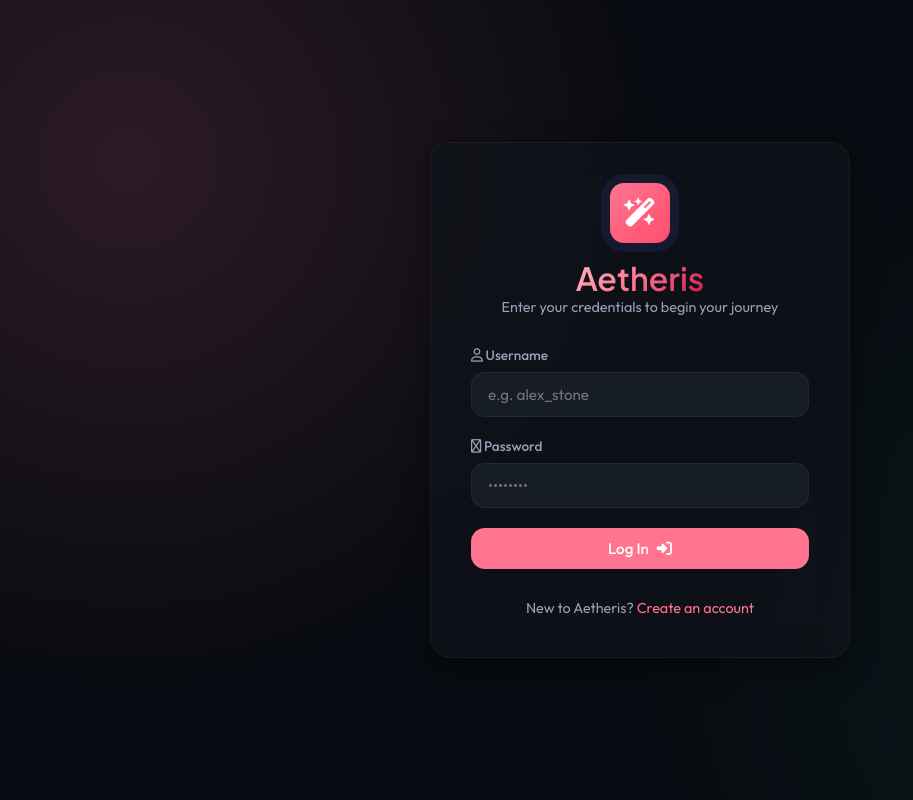
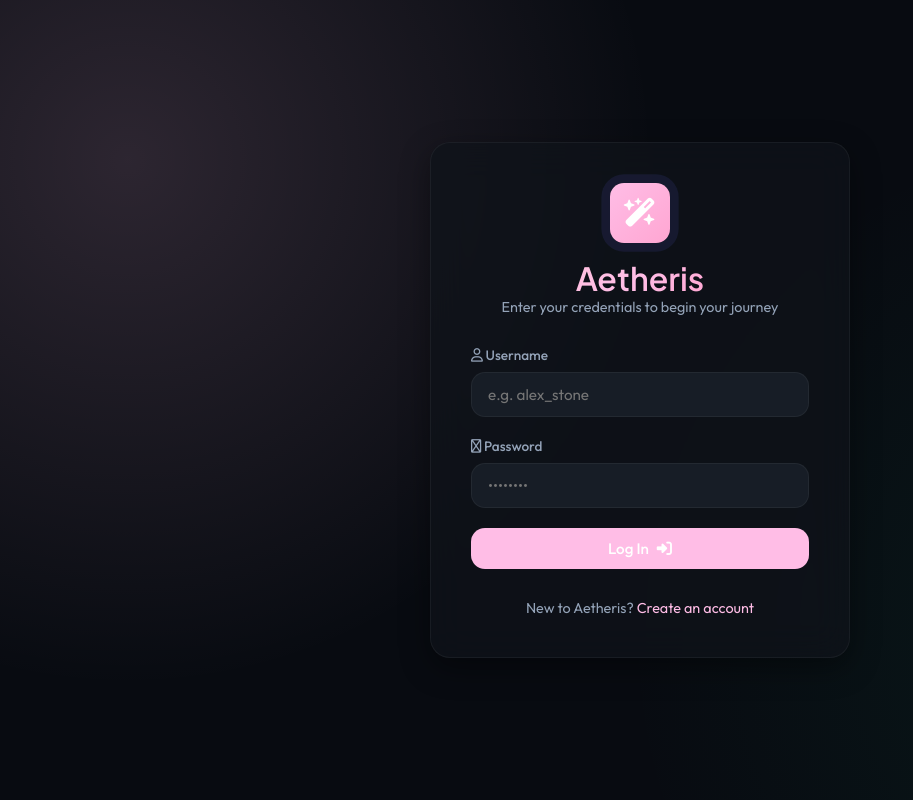
Before and after one commit to esafshanum/Aetheris-AI, a FastAPI app: page / in a window 1280 px wide. Shown: the whole page, without its empty margins (0-913 px from the left). Run offline with FastAPI, Linux system fonts and the light colour scheme.

Commit message:
Update colors to match the exact baby pink reference

```diff
--- a/frontend/static/css/styles.css
+++ b/frontend/static/css/styles.css
@@ -34,16 +34,17 @@
     --text-secondary: #94a3b8;
     --text-muted: #64748b;
 
-    --accent-primary: #ff758f; /* Bubble Pink */
-    --accent-hover: #ff4d6d;
-    --accent-glow: rgba(255, 117, 143, 0.35);
-    --accent-light: rgba(255, 117, 143, 0.1);
+    --accent-primary: #ffbde6; /* Baby/Bubble Pink */
+    --accent-hover: #ffa6d2;
+    --accent-glow: rgba(255, 189, 230, 0.35);
+    --accent-light: rgba(255, 189, 230, 0.1);
 
     --glass-bg: rgba(15, 19, 26, 0.75);
     --glass-border: rgba(255, 255, 255, 0.05);
     --glass-shadow: rgba(0, 0, 0, 0.4);
 
-    --chat-bubble-user: #ff758f;
+    --chat-bubble-user: #ffbde6;
+    --chat-bubble-user-text: #080b11;
     --chat-bubble-ai: rgba(23, 29, 38, 0.85);
     --chat-bubble-ai-border: rgba(255, 255, 255, 0.03);
 
@@ -66,16 +67,17 @@
     --text-secondary: #475569;
     --text-muted: #64748b;
 
-    --accent-primary: #ff4d6d;
-    --accent-hover: #c9184a;
-    --accent-glow: rgba(255, 77, 109, 0.2);
-    --accent-light: rgba(255, 77, 109, 0.08);
+    --accent-primary: #ffa6d2;
+    --accent-hover: #ff758f;
+    --accent-glow: rgba(255, 166, 210, 0.2);
+    --accent-light: rgba(255, 166, 210, 0.08);
 
     --glass-bg: rgba(255, 255, 255, 0.8);
     --glass-border: rgba(15, 23, 42, 0.08);
     --glass-shadow: rgba(15, 23, 42, 0.05);
 
-    --chat-bubble-user: #ff4d6d;
+    --chat-bubble-user: #ffa6d2;
+    --chat-bubble-user-text: #080b11;
     --chat-bubble-ai: #f1f5f9;
     --chat-bubble-ai-border: rgba(15, 23, 42, 0.04);
 
@@ -154,7 +156,7 @@ a:hover {
 }
 
 .gradient-text {
-    background: linear-gradient(135deg, #ffb3c1 0%, #ff758f 50%, #c9184a 100%);
+    background: linear-gradient(135deg, #ffc0df 0%, #ffbde6 50%, #ffa6d2 100%);
     -webkit-background-clip: text;
     -webkit-text-fill-color: transparent;
     background-clip: text;
@@ -311,7 +313,7 @@ a:hover {
     position: absolute;
     width: 100%;
     height: 100%;
-    background: radial-gradient(circle at 10% 20%, rgba(255, 117, 143, 0.15) 0%, transparent 40%),
+    background: radial-gradient(circle at 10% 20%, rgba(255, 189, 230, 0.15) 0%, transparent 40%),
                 radial-gradient(circle at 90% 80%, rgba(16, 185, 129, 0.08) 0%, transparent 40%);
     pointer-events: none;
 }
@@ -848,7 +850,7 @@ a:hover {
 }
 .message-wrapper.user .msg-bubble {
     background-color: var(--chat-bubble-user);
-    color: #ffffff;
+    color: var(--chat-bubble-user-text);
     border-bottom-right-radius: 4px;
 }
 .message-wrapper.ai .msg-bubble {
```
